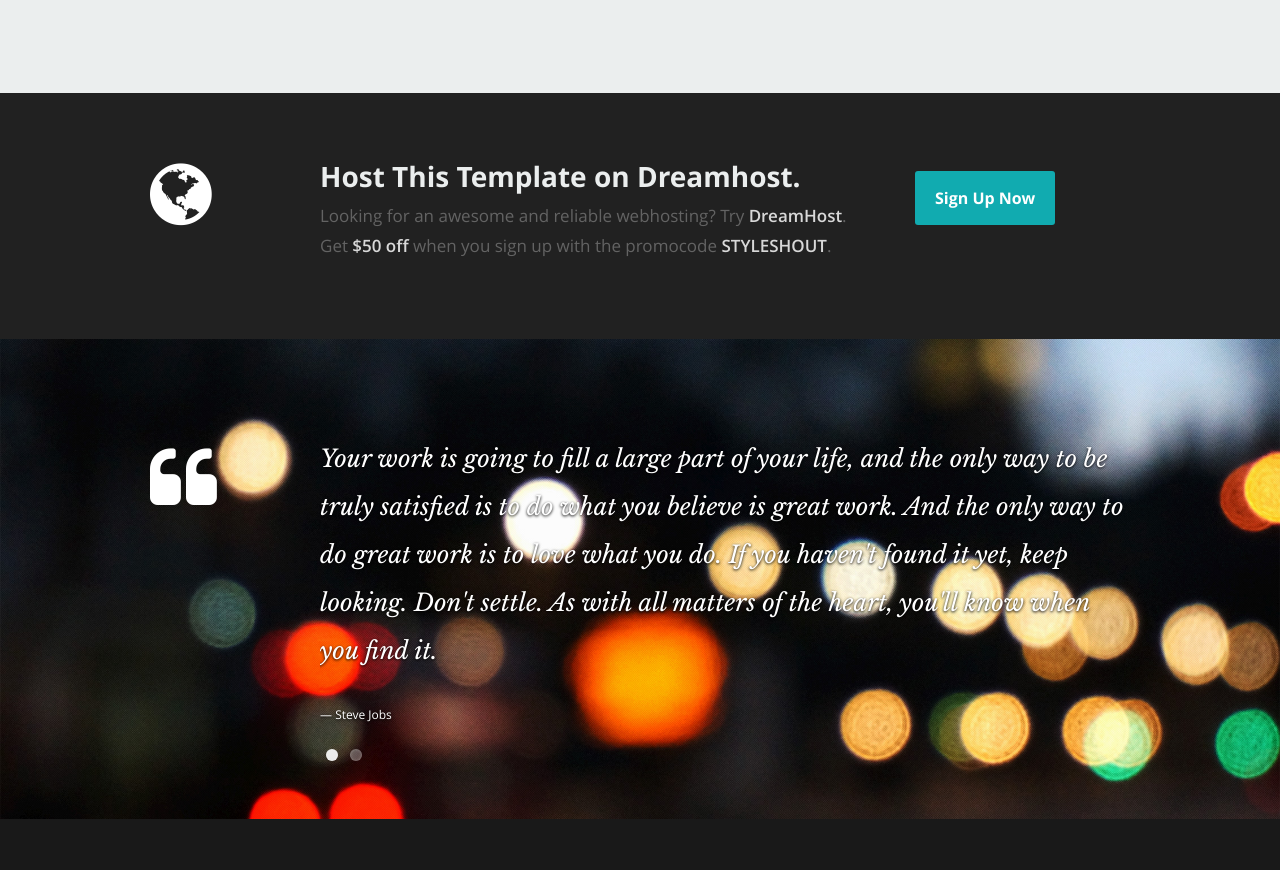
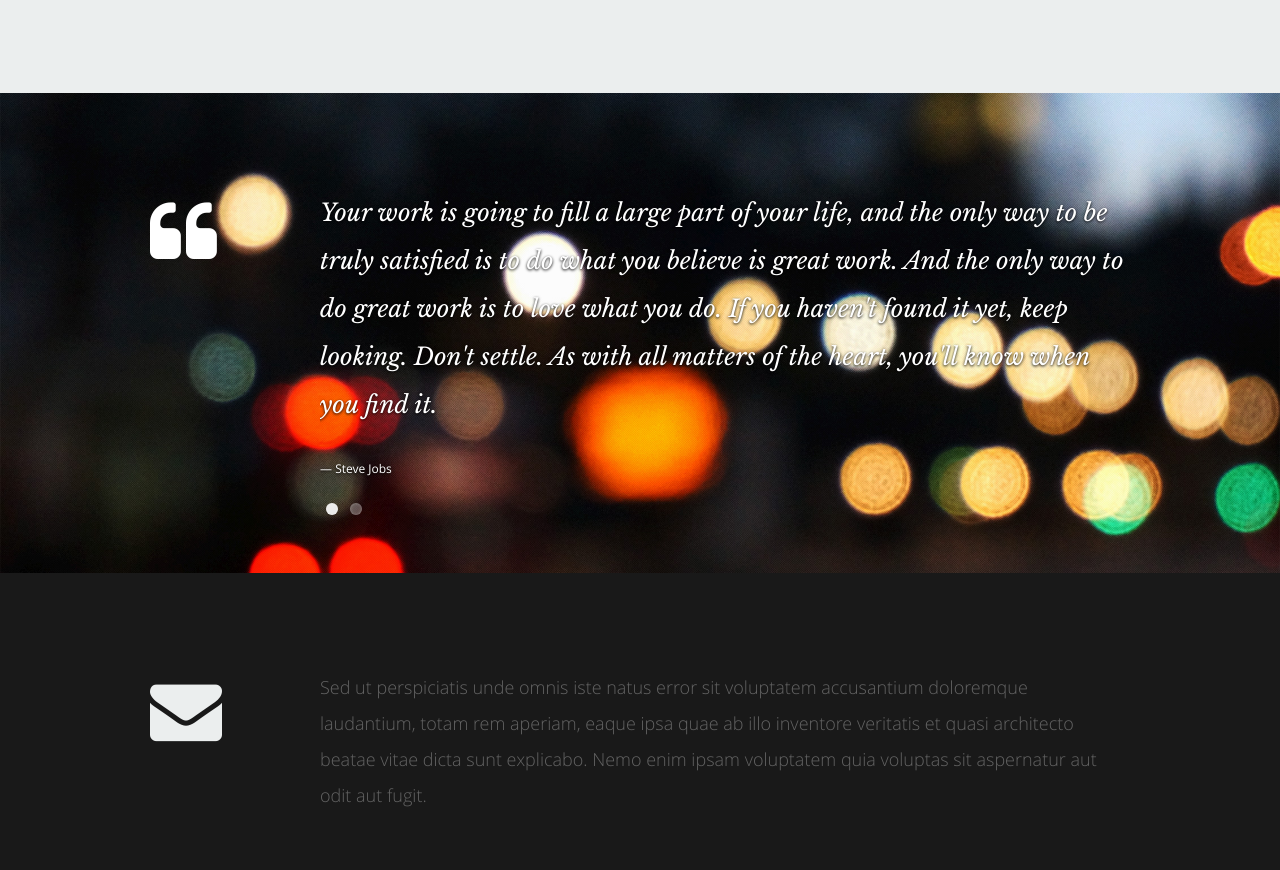
Before and after one commit to wanaflah/wanaflah.github.io, a plain HTML site: page index.html in a window 1280 px wide. Shown: the part 3935-4805 px from the top of the page. Drawn offline with nearby package versions, Linux system fonts and the light colour scheme.

Commit message:
Update index.html

```diff
--- a/index.html
+++ b/index.html
@@ -7,7 +7,7 @@
    <!--- Basic Page Needs
    ================================================== -->
    <meta charset="utf-8">
-	<title>Aflah Web Site</title>
+	<title>Aflah Online CV</title>
 	<meta name="description" content="">
 	<meta name="author" content="">
 
@@ -551,36 +551,6 @@
    </section> <!-- Portfolio Section End-->
 
 
-   <!-- Call-To-Action Section
-   ================================================== -->
-   <section id="call-to-action">
-
-      <div class="row">
-
-         <div class="two columns header-col">
-
-            <h1><span>Get Hosting.</span></h1>
-
-         </div>
-
-         <div class="seven columns">
-
-            <h2><a href="http://www.dreamhost.com/r.cgi?287326|STYLESHOUT">Host This Template on Dreamhost.</a></h2>
-            <p>Looking for an awesome and reliable webhosting? Try <a href="http://www.dreamhost.com/r.cgi?287326|STYLESHOUT"><span>DreamHost</span></a>.
-					Get <span>$50 off</span> when you sign up with the promocode <span>STYLESHOUT</span>.
-					<!-- Simply type	the promocode in the box labeled “Promo Code” when placing your order. --></p>
-
-         </div>
-
-         <div class="three columns action">
-
-            <a href="http://www.dreamhost.com/r.cgi?287326|STYLESHOUT" class="button">Sign Up Now</a>
-
-         </div>
-
-      </div>
-
-   </section> <!-- Call-To-Action Section End-->
 
 
    <!-- Testimonials Section
```
